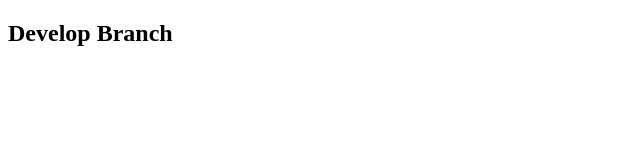
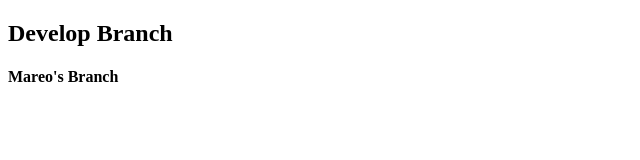
Before and after one commit to RichnGore96/Team-Git, a plain HTML site: page index.html in a window 1280 px wide. Shown: the whole page, without its empty margins (0-640 px from the left). Drawn offline with Linux system fonts and the light colour scheme.

Commit message:
Mareo's branch added.

```diff
--- a/index.html
+++ b/index.html
@@ -11,5 +11,6 @@
   </head>
   <body>
     <h2>Develop Branch</h2>
+    <h4>Mareo's Branch</h4>
   </body>
 </html>
```
